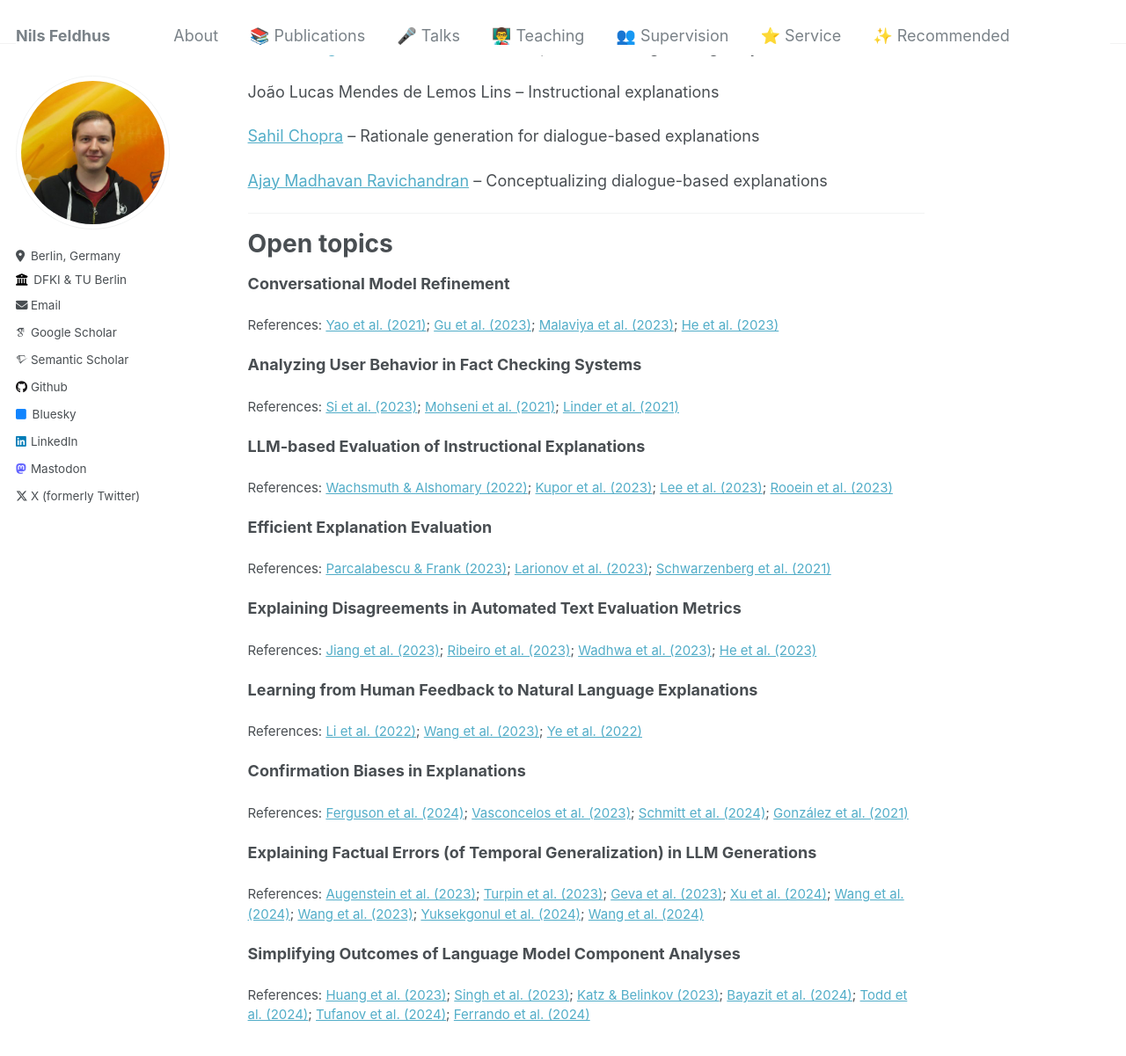
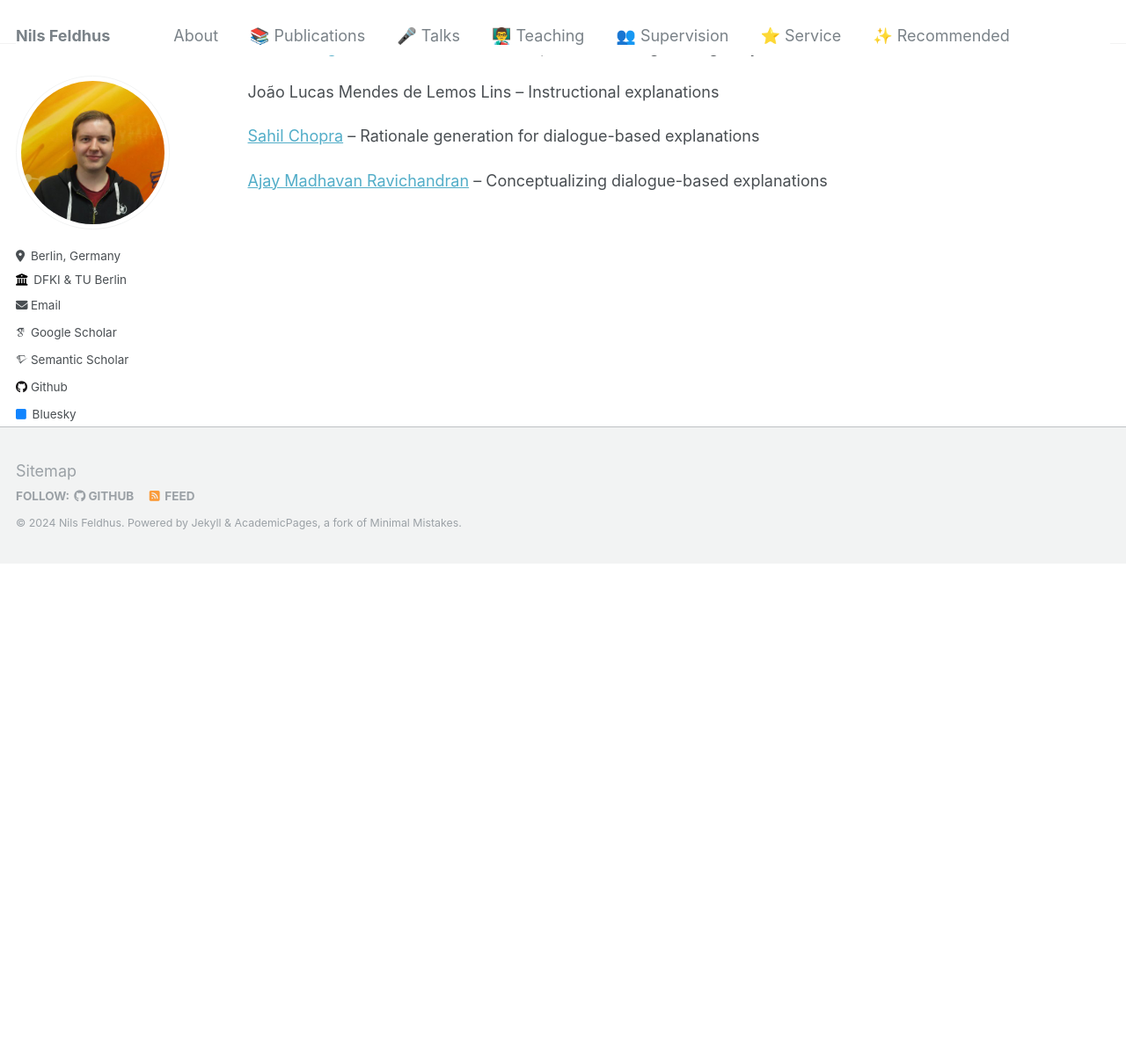
Before and after one commit to nfelnlp/nfelnlp.github.io, a Jekyll site: the page built from supervision/index.md, in a window 1280 px wide and 1400 px high, scrolled down 1354 px. Shown: the top 1201 px of the window at 88% size. Built offline with Jekyll 4.4.1, drawn with Linux system fonts in a browser that asks for light colours; some web fonts are replaced; after the commit the page ends 1995 px from its top, so only the background shows below that.

Commit message:
Updated open topics.

```diff
--- a/_data/navigation.yml
+++ b/_data/navigation.yml
@@ -11,9 +11,15 @@ main:
 
   - title: "👨‍🏫 Teaching"
     url: /teaching/
+    children:
+      - title: "XLLM"
+        url: /teaching/xllm/
 
   - title: "👥 Supervision"
     url: /supervision/
+    children:
+      - title: "Open Topics"
+        url: /supervision/topics/
 
   - title: "⭐ Service"
     url: /service/
--- a/supervision/index.md
+++ b/supervision/index.md
@@ -44,94 +44,3 @@ João Lucas Mendes de Lemos Lins – Instructional explanations
 [Sahil Chopra](https://schopra6.github.io/) – Rationale generation for dialogue-based explanations
 
 [Ajay Madhavan Ravichandran](https://github.com/aj280192) – Conceptualizing dialogue-based explanations
-
-
----
-
-
-# Open topics
-
-<!-- InquAIrer -->
-**Conversational Model Refinement**
-<p style="font-size:smaller;">References:
-<a href="https://arxiv.org/abs/2103.10415">Yao et al. (2021)</a>;
-<a href="https://arxiv.org/abs/2311.09613">Gu et al. (2023)</a>;
-<a href="https://arxiv.org/abs/2311.09558">Malaviya et al. (2023)</a>;
-<a href="https://aclanthology.org/2023.acl-long.474/">He et al. (2023)</a>
-</p>
-
-<!-- -->
-**Analyzing User Behavior in Fact Checking Systems**
-<p style="font-size:smaller;">References:
-<a href="https://arxiv.org/abs/2310.12558">Si et al. (2023)</a>;
-<a href="https://doi.org/10.1609/icwsm.v15i1.18072">Mohseni et al. (2021)</a>;
-<a href="https://doi.org/10.1002/ail2.49">Linder et al. (2021)</a>
-</p>
-
-<!-- -->
-**LLM-based Evaluation of Instructional Explanations**
-<p style="font-size:smaller;">References:
-<a href="https://aclanthology.org/2022.coling-1.27/">Wachsmuth & Alshomary (2022)</a>;
-<a href="http://arxiv.org/abs/2311.10749">Kupor et al. (2023)</a>;
-<a href="https://dl.acm.org/doi/10.1145/3544548.3581369">Lee et al. (2023)</a>;
-<a href="https://arxiv.org/abs/2312.02065">Rooein et al. (2023)</a>
-</p>
-
-<!-- -->
-**Efficient Explanation Evaluation**
-<p style="font-size:smaller;">References:
-<a href="http://arxiv.org/abs/2311.07466">Parcalabescu & Frank (2023)</a>;
-<a href="https://aclanthology.org/2023.findings-emnlp.7/">Larionov et al. (2023)</a>;
-<a href="https://aclanthology.org/2021.blackboxnlp-1.17/">Schwarzenberg et al. (2021)</a>
-</p>
-
-<!-- -->
-**Explaining Disagreements in Automated Text Evaluation Metrics**
-<p style="font-size:smaller;">References:
-<a href="https://arxiv.org/abs/2310.00752">Jiang et al. (2023)</a>;
-<a href="https://aclanthology.org/2023.emnlp-main.714/">Ribeiro et al. (2023)</a>;
-<a href="http://arxiv.org/abs/2305.14770">Wadhwa et al. (2023)</a>;
-<a href="https://aclanthology.org/2023.acl-long.674/">He et al. (2023)</a>
-</p>
-
-<!-- -->
-**Learning from Human Feedback to Natural Language Explanations**
-<p style="font-size:smaller;">References:
-<a href="https://aclanthology.org/2022.findings-acl.75/">Li et al. (2022)</a>;
-<a href="https://aclanthology.org/2023.findings-emnlp.791/">Wang et al. (2023)</a>;
-<a href="https://aclanthology.org/2022.findings-emnlp.269/">Ye et al. (2022)</a>
-</p>
-
-<!-- -->
-**Confirmation Biases in Explanations**
-<p style="font-size:smaller;">References:
-<a href="https://arxiv.org/abs/2404.12558">Ferguson et al. (2024)</a>;
-<a href="https://dl.acm.org/doi/10.1145/3579605">Vasconcelos et al. (2023)</a>;
-<a href="https://dl.acm.org/doi/10.1145/3630106.3659031">Schmitt et al. (2024)</a>;
-<a href="https://aclanthology.org/2021.findings-acl.259/">González et al. (2021)</a>
-</p>
-
-<!-- DeLoreason -->
-**Explaining Factual Errors (of Temporal Generalization) in LLM Generations**
-<p style="font-size:smaller;">References:
-<a href="http://arxiv.org/abs/2310.05189">Augenstein et al. (2023)</a>;
-<a href="https://openreview.net/forum?id=bzs4uPLXvi">Turpin et al. (2023)</a>;
-<a href="https://aclanthology.org/2023.emnlp-main.751/">Geva et al. (2023)</a>;
-<a href="https://arxiv.org/abs/2402.11436">Xu et al. (2024)</a>;
-<a href="https://arxiv.org/abs/2402.14499">Wang et al. (2024)</a>;
-<a href="http://arxiv.org/abs/2310.00935">Wang et al. (2023)</a>;
-<a href="https://openreview.net/forum?id=gfFVATffPd">Yuksekgonul et al. (2024)</a>;
-<a href="https://aclanthology.org/2024.naacl-long.46/">Wang et al. (2024)</a>
-</p>
-
-<!-- CircuiTeX -->
-**Simplifying Outcomes of Language Model Component Analyses**
-<p style="font-size:smaller;">References:
-<a href="https://aclanthology.org/2023.blackboxnlp-1.24/">Huang et al. (2023)</a>;
-<a href="https://arxiv.org/abs/2305.09863">Singh et al. (2023)</a>;
-<a href="https://aclanthology.org/2023.findings-emnlp.939/">Katz & Belinkov (2023)</a>;
-<a href="https://arxiv.org/abs/2310.03084">Bayazit et al. (2024)</a>;
-<a href="https://arxiv.org/abs/2310.15213">Todd et al. (2024)</a>;
-<a href="https://aclanthology.org/2024.acl-demos.6/">Tufanov et al. (2024)</a>;
-<a href="https://arxiv.org/abs/2405.00208">Ferrando et al. (2024)</a>
-</p>
```
Also changed, not shown: supervision/topics.md (added, +56 -0 lines), teaching/xllm.md (+2 -0 lines).
